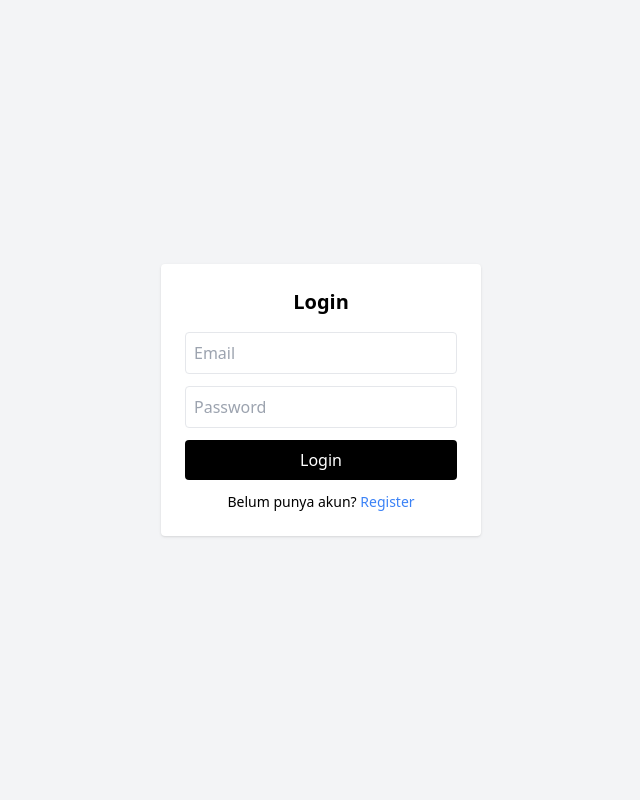
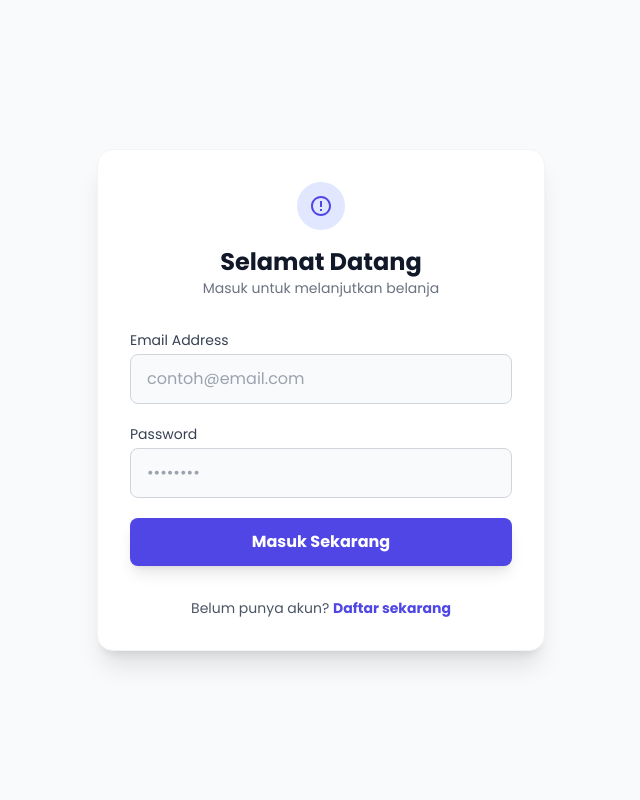
Before and after one commit to JustSons/project-tekweb, a PHP site: page /auth/login.php in a window 1280 px wide. Shown: the whole page, without its empty margins (319-959 px from the left). Run offline with PHP 8.4, Linux system fonts and the light colour scheme; some libraries are stand-ins or nearby versions.

Commit message:
Update login.php

```diff
--- a/auth/login.php
+++ b/auth/login.php
@@ -1,13 +1,16 @@
 <?php
+// Pastikan session dimulai
+// if (session_status() == PHP_SESSION_NONE) {
+//     session_start();
+// }
 include "../config/db.php";
 
-$error_message = ""; // Variabel untuk menampung pesan error
+$error_message = "";
 
 if (isset($_POST['login'])) {
     $email = $_POST['email'];
     $pass = $_POST['password'];
 
-    // Gunakan mysqli_real_escape_string untuk keamanan dasar dari SQL Injection
     $email = mysqli_real_escape_string($conn, $email);
 
     $q = mysqli_query($conn, "SELECT * FROM users WHERE email='$email'");
@@ -16,53 +19,78 @@ if (isset($_POST['login'])) {
     if ($u) {
         if (password_verify($pass, $u['password'])) {
             $_SESSION['user'] = $u;
+
+            // Redirect sesuai Role
             if ($u['role'] == 'admin') {
                 header("Location: ../admin/index.php");
             } else {
                 header("Location: ../index.php");
             }
-            exit(); // Selalu gunakan exit setelah header redirect
+            exit();
         } else {
-            $error_message = "Password salah!";
+            $error_message = "Password yang Anda masukkan salah!";
         }
     } else {
-        $error_message = "Email tidak ditemukan!";
+        $error_message = "Email tidak ditemukan di sistem kami.";
     }
 }
 ?>
 
 <!DOCTYPE html>
-<html>
+<html lang="id">
 <head>
+    <meta charset="UTF-8">
+    <meta name="viewport" content="width=device-width, initial-scale=1.0">
+    <title>Login - Gitar Shop</title>
     <script src="https://cdn.tailwindcss.com"></script>
+    <link href="https://fonts.googleapis.com/css2?family=Poppins:wght@300;400;600;700&display=swap" rel="stylesheet">
+    <style> body { font-family: 'Poppins', sans-serif; } </style>
 </head>
-<body class="bg-gray-100 flex justify-center items-center h-screen">
+<body class="bg-gray-50 flex justify-center items-center min-h-screen">
 
-<form method="post" class="bg-white p-6 rounded shadow w-80">
-    <h2 class="text-xl font-bold mb-4 text-center">Login</h2>
+    <div class="bg-white p-8 rounded-2xl shadow-xl w-full max-w-md border border-gray-100">
+
+        <div class="text-center mb-8">
+            <div class="inline-flex items-center justify-center w-12 h-12 rounded-full bg-indigo-100 text-indigo-600 mb-4">
+                <svg class="w-6 h-6" fill="currentColor" viewBox="0 0 24 24"><path d="M12 2C6.48 2 2 6.48 2 12s4.48 10 10 10 10-4.48 10-10S17.52 2 12 2zm0 18c-4.41 0-8-3.59-8-8s3.59-8 8-8 8 3.59 8 8-3.59 8-8 8zm-1-13h2v6h-2zm0 8h2v2h-2z"/></svg>
+            </div>
+            <h2 class="text-2xl font-bold text-gray-900">Selamat Datang</h2>
+            <p class="text-gray-500 text-sm">Masuk untuk melanjutkan belanja</p>
+        </div>
 
         <?php if ($error_message): ?>
-        <div class="bg-red-100 border border-red-400 text-red-700 px-3 py-2 rounded mb-4 text-sm text-center">
+            <div class="bg-red-50 border-l-4 border-red-500 text-red-700 p-4 mb-6 rounded-r text-sm flex items-center shadow-sm">
+                <svg class="w-5 h-5 mr-2 flex-shrink-0" fill="none" stroke="currentColor" viewBox="0 0 24 24"><path stroke-linecap="round" stroke-linejoin="round" stroke-width="2" d="M12 8v4m0 4h.01M21 12a9 9 0 11-18 0 9 9 0 0118 0z"></path></svg>
                 <?php echo $error_message; ?>
             </div>
         <?php endif; ?>
 
-    <input name="email" type="email" placeholder="Email" required
-        class="w-full border p-2 mb-3 rounded focus:outline-blue-500">
+        <form method="post" class="space-y-5">
+            <div>
+                <label class="block text-sm font-medium text-gray-700 mb-1">Email Address</label>
+                <input name="email" type="email" placeholder="contoh@email.com" required
+                    class="w-full px-4 py-3 rounded-lg border border-gray-300 focus:outline-none focus:ring-2 focus:ring-indigo-500 focus:border-indigo-500 transition bg-gray-50 focus:bg-white">
+            </div>
 
-    <input type="password" name="password" placeholder="Password" required
-        class="w-full border p-2 mb-3 rounded focus:outline-blue-500">
+            <div>
+                <div class="flex justify-between items-center mb-1">
+                    <label class="block text-sm font-medium text-gray-700">Password</label>
+                </div>
+                <input type="password" name="password" placeholder="••••••••" required
+                    class="w-full px-4 py-3 rounded-lg border border-gray-300 focus:outline-none focus:ring-2 focus:ring-indigo-500 focus:border-indigo-500 transition bg-gray-50 focus:bg-white">
+            </div>
 
             <button name="login"
-        class="w-full bg-black text-white py-2 rounded hover:bg-gray-800 transition">
-        Login
+                class="w-full bg-indigo-600 text-white font-bold py-3 rounded-lg hover:bg-indigo-700 transition duration-300 shadow-lg hover:shadow-indigo-500/30">
+                Masuk Sekarang
             </button>
+        </form>
 
-    <p class="text-center mt-3 text-sm">
+        <p class="text-center mt-8 text-sm text-gray-600">
             Belum punya akun?
-        <a href="register.php" class="text-blue-500 hover:underline">Register</a>
+            <a href="register.php" class="text-indigo-600 font-bold hover:underline">Daftar sekarang</a>
         </p>
-</form>
+    </div>
 
 </body>
 </html>
```
Lines whose indentation alone changed are shown as unchanged.
